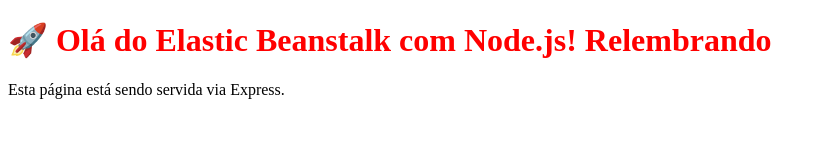
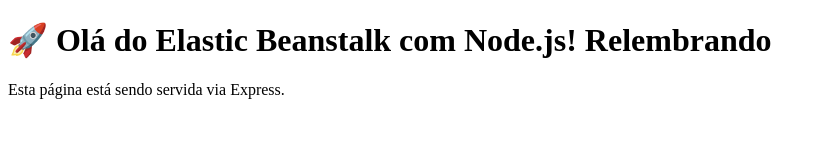
Before and after one commit to EzequisevlA/elasticbean, a website: page public/index.html in a window 1280 px wide. Shown: the whole page, without its empty margins (0-826 px from the left). Drawn offline with Linux system fonts and the light colour scheme.

Commit message:
Update index.html

```diff
--- a/public/index.html
+++ b/public/index.html
@@ -5,7 +5,7 @@
   <title>Minha App Estática</title>
 </head>
 <body>
-  <h1 style="color:red;">🚀 Olá do Elastic Beanstalk com Node.js! Relembrando</h1>
+  <h1>🚀 Olá do Elastic Beanstalk com Node.js! Relembrando</h1>
   <p>Esta página está sendo servida via Express.</p>
 </body>
 </html>
```
